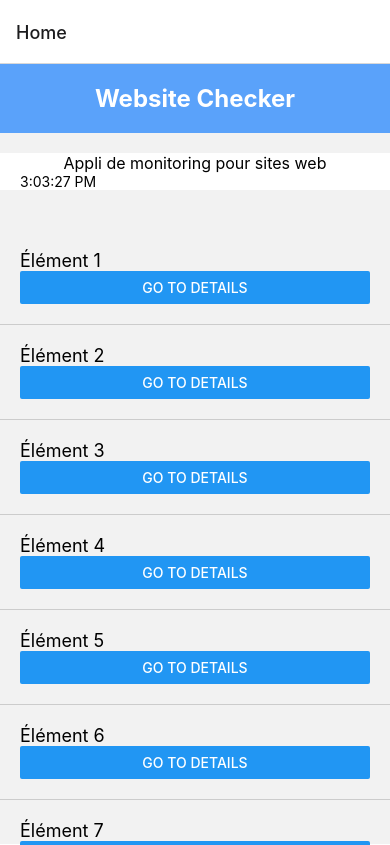
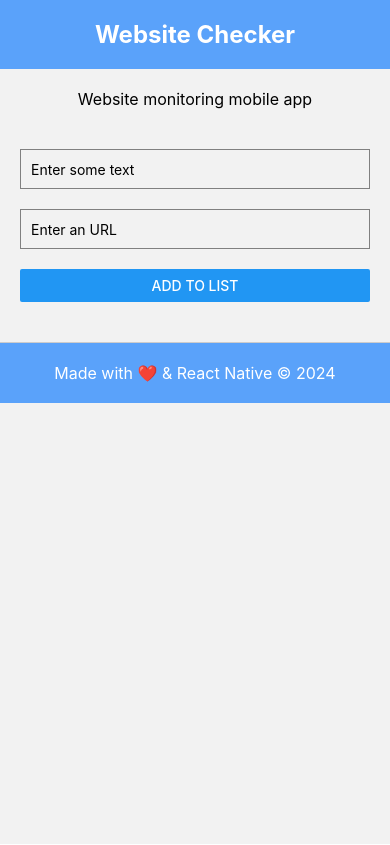
Before and after one commit to boreales/website-checker, a React Native app: screen /Home in a window 390 px wide. Shown: the top 845 px of the page. Built offline with nearby package versions, Linux system fonts and the light colour scheme.

Commit message:
With list & form

```diff
--- a/App.js
+++ b/App.js
@@ -10,7 +10,7 @@ function App() {
   return (
     <NavigationContainer>
       <Stack.Navigator>
-        <Stack.Screen name="Home" component={HomeScreen} />
+        <Stack.Screen name="Home" options={{"headerShown": false}} component={HomeScreen} />
         <Stack.Screen name="Details" component={DetailsScreen} />
       </Stack.Navigator>
     </NavigationContainer>
--- a/package.json
+++ b/package.json
@@ -10,6 +10,7 @@
     "test": "jest"
   },
   "dependencies": {
+    "@react-native-async-storage/async-storage": "^1.23.1",
     "@react-navigation/native": "^6.1.17",
     "@react-navigation/native-stack": "^6.9.26",
     "react": "18.2.0",
--- /dev/null
+++ b/src/components/Form.js
@@ -0,0 +1,122 @@
+import React, {useState, useEffect} from 'react';
+import { View, TextInput, Button, TouchableOpacity, StyleSheet, Text, ScrollView } from 'react-native';
+import AsyncStorage from '@react-native-async-storage/async-storage';
+
+const Form = ({navigation}) => {
+    const [inputText, setInputText] = useState('');
+    const [inputUrl, setInputUrl] = useState('');
+    const [listItems, setListItems] = useState([]);
+
+    useEffect(() => {
+      const loadItems = async () => {
+        try {
+          const storedItems = await AsyncStorage.getItem('listItems');
+          if (storedItems) {
+            setListItems(JSON.parse(storedItems));
+          }
+        } catch (error) {
+          console.error('Failed to load items from AsyncStorage', error);
+        }
+      };
+      loadItems();
+    }, []);
+
+    const handleAddItem = async () => {
+      if (inputText.trim() && inputUrl.trim()) {
+        const newItem = { text: inputText, url: inputUrl };
+        const newListItems = [...listItems, newItem];
+        setListItems(newListItems);
+        setInputText('');
+        setInputUrl('');
+        try {
+          await AsyncStorage.setItem('listItems', JSON.stringify(newListItems));
+        } catch (error) {
+          console.error('Failed to save item to AsyncStorage', error);
+        }
+      }
+    };
+
+    const handleDeleteItem = async (index) => {
+      const newListItems = listItems.filter((_, i) => i !== index);
+      setListItems(newListItems);
+      try {
+        await AsyncStorage.setItem('listItems', JSON.stringify(newListItems));
+      } catch (error) {
+        console.error('Failed to delete item from AsyncStorage', error);
+      }
+    };
+
+    return (
+        <View style={styles.container}>
+            <TextInput
+                style={styles.input}
+                placeholder="Enter some text"
+                value={inputText}
+                onChangeText={text => setInputText(text)}
+            />
+            <TextInput
+                style={styles.input}
+                placeholder="Enter an URL"
+                value={inputUrl}
+                onChangeText={text => setInputUrl(text)}
+            />
+            <Button
+                title="Add to List"
+                onPress={handleAddItem}
+            />
+              {listItems.map((item, index) => (
+              <View key={index} style={styles.listItem}>
+                  <View>
+                  <Text>{item.text}</Text>
+                  <TouchableOpacity onPress={() =>
+                    navigation.navigate('Details', {
+                      website: item.text,
+                    })
+                  }>
+                    <Text style={styles.urlText}>{item.url}</Text>
+                  </TouchableOpacity>
+                  </View>
+                  <TouchableOpacity onPress={() => handleDeleteItem(index)} style={styles.deleteButton}>
+                  <Text style={styles.deleteButtonText}>Delete</Text>
+                  </TouchableOpacity>
+              </View>
+              ))}
+        </View>
+    );
+};
+
+const styles = StyleSheet.create({
+    container: {
+      padding: 20,
+    },
+    input: {
+      height: 40,
+      borderColor: 'gray',
+      borderWidth: 1,
+      marginBottom: 20,
+      paddingHorizontal: 10,
+    },
+    listItem: {
+      flexDirection: 'row',
+      justifyContent: 'space-between',
+      alignItems: 'center',
+      padding: 10,
+      borderBottomWidth: 1,
+      borderBottomColor: '#ccc',
+    },
+    deleteButton: {
+      backgroundColor: 'red',
+      padding: 5,
+      borderRadius: 5,
+    },
+    deleteButtonText: {
+      color: 'white',
+      fontWeight: 'bold',
+    },
+    urlText: {
+      color: 'blue',
+      textDecorationLine: 'underline',
+    },
+  });
+
+export default Form;
--- a/src/components/ListFooter.js
+++ b/src/components/ListFooter.js
@@ -3,7 +3,7 @@ import { View, Text, StyleSheet } from 'react-native';
 
 const ListFooter = () => (
     <View style={styles.footer}>
-      <Text style={styles.footerText}>Website Checker © 2024</Text>
+      <Text style={styles.footerText}>Made with ❤️ & React Native © 2024</Text>
     </View>
 );
 
--- a/src/components/ListHeader.js
+++ b/src/components/ListHeader.js
@@ -1,8 +1,8 @@
 import React from 'react';
 import { View, Text, StyleSheet } from 'react-native';
-import { useState, useEffect } from 'react';
+import Form from './Form';
 
-const ListHeader = ({currentTime}) => {
+const ListHeader = ({navigation}) => {
     return (
         <View style={styles.headerContainer}>
         <View style={styles.titleContainer}>
@@ -10,17 +10,16 @@ const ListHeader = ({currentTime}) => {
         </View>
         <View style={styles.descriptionContainer}>
           <Text style={styles.descriptionText}>
-             Appli de monitoring pour sites web
+             Website monitoring mobile app
           </Text>
-          <Text>{currentTime}</Text>
         </View>
+        <Form navigation={navigation}/>
       </View>
     );
 };
 
 const styles = StyleSheet.create({
     container: {
-        backgroundColor: 'lightgray',
         padding: 10,
     },
     text: {
@@ -44,7 +43,6 @@ const styles = StyleSheet.create({
         paddingHorizontal: 20,
         marginTop: 20,
         marginBottom: 20,
-        backgroundColor: '#fff',
     },
     descriptionText: {
         fontSize: 16,
--- a/src/screens/Details.js
+++ b/src/screens/Details.js
@@ -1,12 +1,30 @@
 import * as React from 'react';
-import { View, FlatList, StyleSheet, Text, Button } from 'react-native';
+import { View, Text, StyleSheet } from 'react-native';
 
-function DetailsScreen() {
+function DetailsScreen({ route, navigation }) {
+  const { website } = route.params;
+  const check = '✅';
   return (
-    <View style={{ flex: 1, alignItems: 'center', justifyContent: 'center' }}>
-      <Text>Details Screen</Text>
+    <View style={styles.container}>
+      <Text style={styles.websiteTitle}>{website}</Text>
+      <Text style={styles.check}>{check}</Text>
     </View>
   );
 }
 
+const styles = StyleSheet.create({
+  container: {
+    flex: 1,
+    alignItems: 'center',
+    padding: 20,
+  },
+  websiteTitle: {
+    fontSize: 20,
+    fontWeight: 'bold',
+  },
+  check: {
+    fontSize: 20,
+  }
+});
+
 export default DetailsScreen;
--- a/src/screens/Home.js
+++ b/src/screens/Home.js
@@ -1,56 +1,16 @@
 import * as React from 'react';
-import { View, FlatList, StyleSheet, Text, Button } from 'react-native';
+import { View, StyleSheet, ScrollView } from 'react-native';
 import ListHeader from '../components/ListHeader';
 import ListFooter from '../components/ListFooter';
-import { useState, useEffect } from 'react';
 
 function HomeScreen({ navigation }) {
-
-const data = [
-    { id: '1', title: 'Élément 1' },
-    { id: '2', title: 'Élément 2' },
-    { id: '3', title: 'Élément 3' },
-    { id: '4', title: 'Élément 4' },
-    { id: '5', title: 'Élément 5' },
-    { id: '6', title: 'Élément 6' },
-    { id: '7', title: 'Élément 7' },
-    { id: '8', title: 'Élément 8' },
-    { id: '9', title: 'Élément 9' },
-    { id: '10', title: 'Élément 10' },
-  ];
-
-  const renderItem = ({ item }) => (
-    <View style={styles.item}>
-      <Text style={styles.itemText}>{item.title}</Text>
-      <Button
-        title="Go to Details"
-        onPress={() => navigation.navigate('Details')}
-      />
-    </View>
-  );
-
-  const [currentTime, setCurrentTime] = useState(new Date().toLocaleTimeString());
-
-  useEffect(() => {
-      const timer = setInterval(() => {
-        setCurrentTime(new Date().toLocaleTimeString());
-      }, 1000);
-
-      // Cleanup the interval on component unmount
-      return () => clearInterval(timer);
-    }, []);
-
   return (
-    <View style={styles.container}>
-      <ListHeader currentTime={currentTime} />
-      <FlatList
-        data={data}
-        renderItem={renderItem}
-        keyExtractor={item => item.id}
-        contentContainerStyle={styles.listContentContainer}
-      />
-      <ListFooter />
-    </View>
+    <ScrollView>
+      <View style={styles.container}>
+        <ListHeader navigation={navigation}/>
+        <ListFooter />
+      </View>
+    </ScrollView>
   );
 }
 
```
Also changed, not shown: 2 other files (tests, documents, lock files or other folders).
